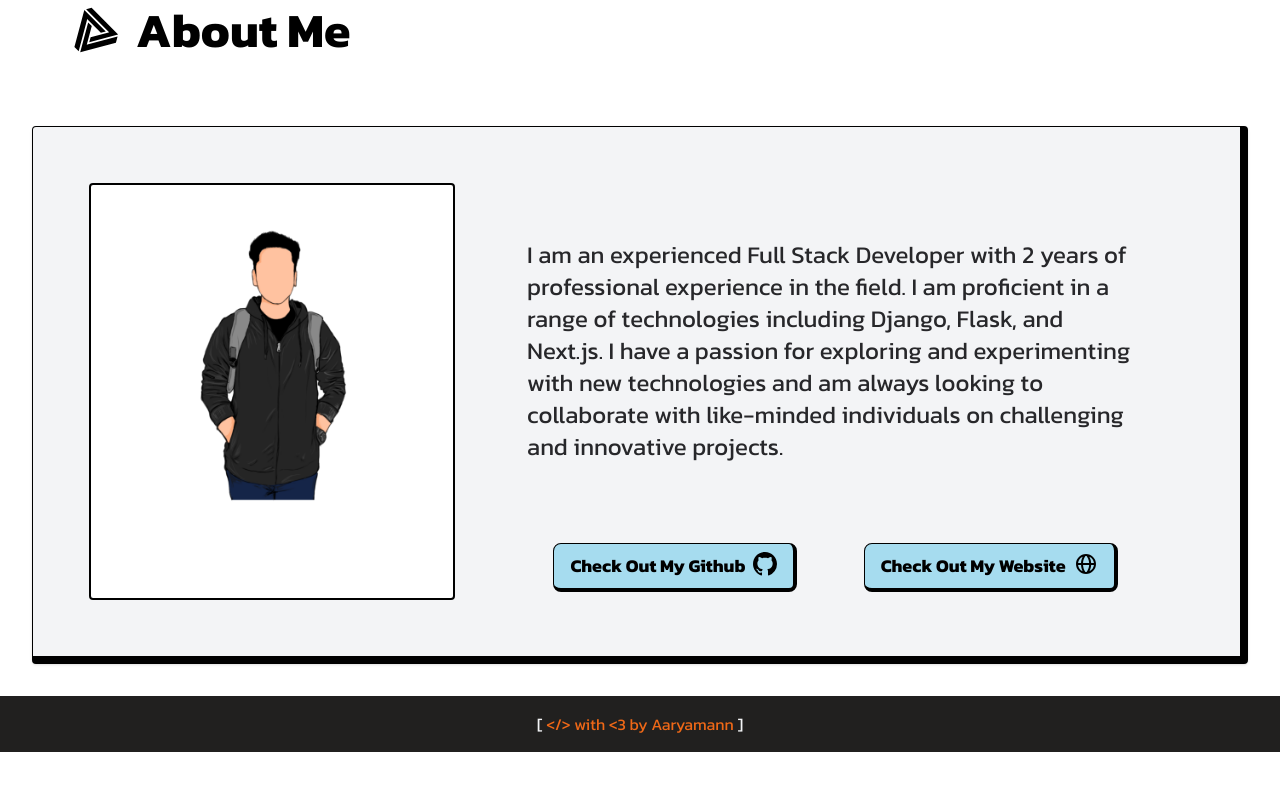
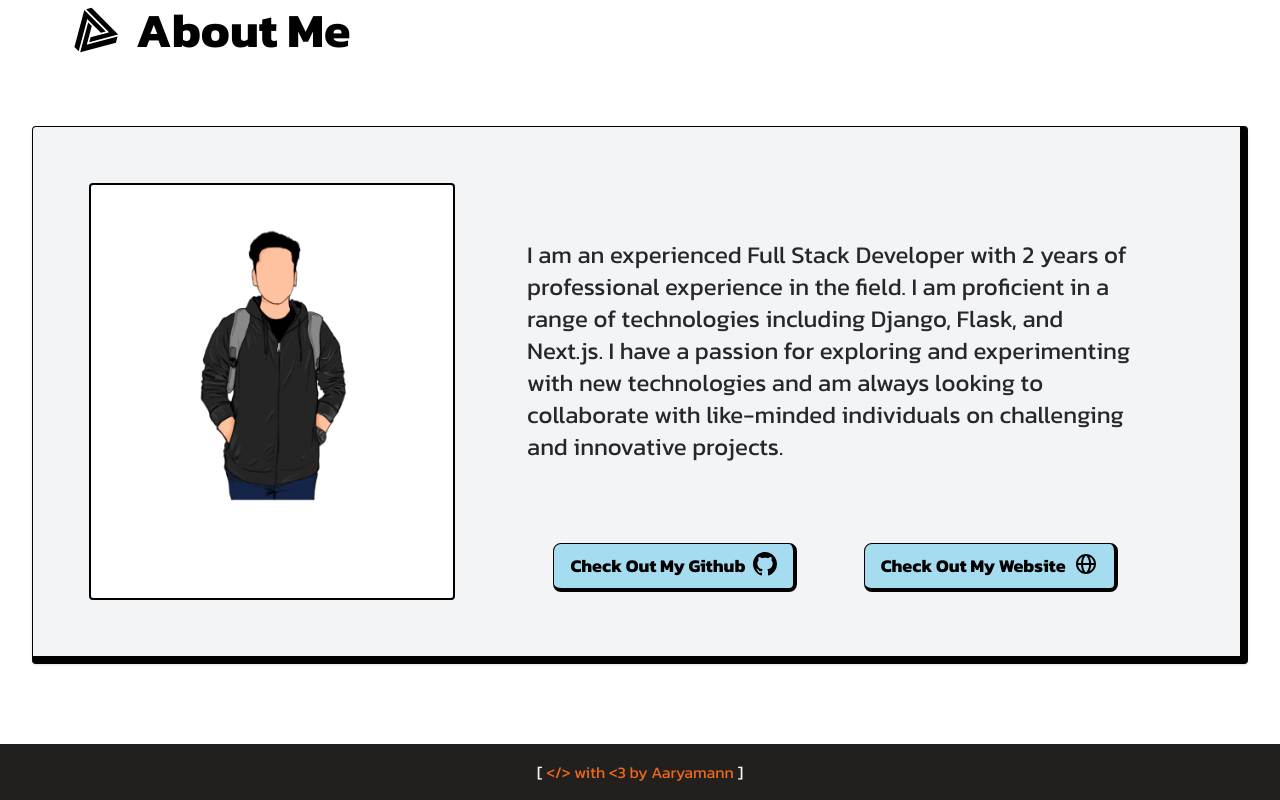
Before and after one commit to Aaryamann171/LaunchPadX, a Next.js app: page /about in a window 1280 px wide. Shown: the part 595-1395 px from the top of the page. Before the commit the page ends 1347 px from the top, so only its background shows below. Built offline with nearby package versions, Linux system fonts and the light colour scheme.

Commit message:
added progress bar and custom 404 page

```diff
--- a/components/footer.js
+++ b/components/footer.js
@@ -1,6 +1,6 @@
 const Footer = () => {
     return (
-        <div className="w-full bg-primary">
+        <div className="w-full bg-primary mt-20">
             <footer className="text-center lg:text-left">
             <div className="text-center p-4">
                 <a href="http://aaryamann171.github.io" target={'_blank'} rel="noreferrer">
--- a/package.json
+++ b/package.json
@@ -14,6 +14,7 @@
     "eslint-config-next": "13.1.6",
     "next": "13.1.6",
     "next-themes": "^0.2.1",
+    "nextjs-progressbar": "^0.0.16",
     "react": "18.2.0",
     "react-dom": "18.2.0",
     "react-icons": "^4.7.1",
--- /dev/null
+++ b/src/pages/404.js
@@ -0,0 +1,15 @@
+import Link from 'next/link';
+
+const NotFound = () => {
+    return (
+        <div className="h-screen flex flex-col bg-cover items-center bg-[url('/astronaut.png')]">
+            <div className="mt-96 md:mt-40">
+                <h1 className="text-9xl p-2 rounded-lg font-bold">404</h1>
+                <h1 className="text-6xl p-2 rounded-lg">NOT FOUND</h1>
+                <Link href="/"><h1 className="text-2xl mt-4 bg-white dark:bg-foregroundDark border-b-4 border-r-4 border-t border-l border-accent p-2 rounded-lg shadow text-center">Go back to the Landing Page</h1></Link>
+            </div>
+        </div>
+    )
+}
+
+export default NotFound;
--- a/src/pages/_app.js
+++ b/src/pages/_app.js
@@ -3,16 +3,20 @@ import Header from "components/header";
 import Footer from 'components/footer';
 import { ThemeProvider } from 'next-themes';
 import { Kanit } from '@next/font/google';
+import NextNProgress from 'nextjs-progressbar';
 
 const kanit = Kanit({
   weight: ['400', '700'],
   subsets: ['latin'],
 });
 
+
 const App = ({ Component, pageProps }) => {
+
   return (
     <ThemeProvider enableSystem={true} attribute="class">
       <main className={kanit.className}>
+        <NextNProgress color="#EF6817" />
         <Header />
         <Component {...pageProps} />
         <Footer />
```
Also changed, not shown: public/astronaut.png (added), 1 other file (tests, documents, lock files or other folders).
